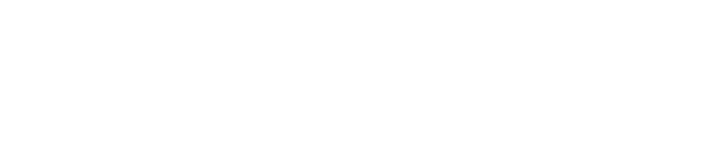
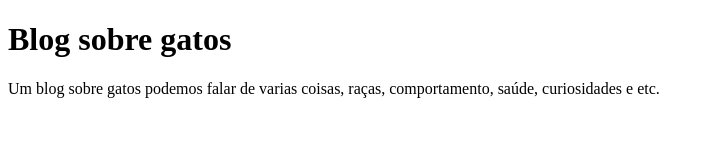
Before and after one commit to alanadiniz-ui/Primeira-P-gina, a plain HTML site: page index.html in a window 1280 px wide. Shown: the whole page, without its empty margins (0-714 px from the left). Drawn offline with Linux system fonts and the light colour scheme.

Commit message:
versao 1

```diff
--- a/index.html
+++ b/index.html
@@ -7,8 +7,8 @@
 </head>
 <body>
     <header>
-        <h1> </h1>
-        <p> </p>
+        <h1>Blog sobre gatos </h1>
+        <p> Um blog sobre gatos podemos falar de varias coisas, raças, comportamento, saúde, curiosidades e etc.</p>
     </header>
     <main>
         <h2> </h2>
```
